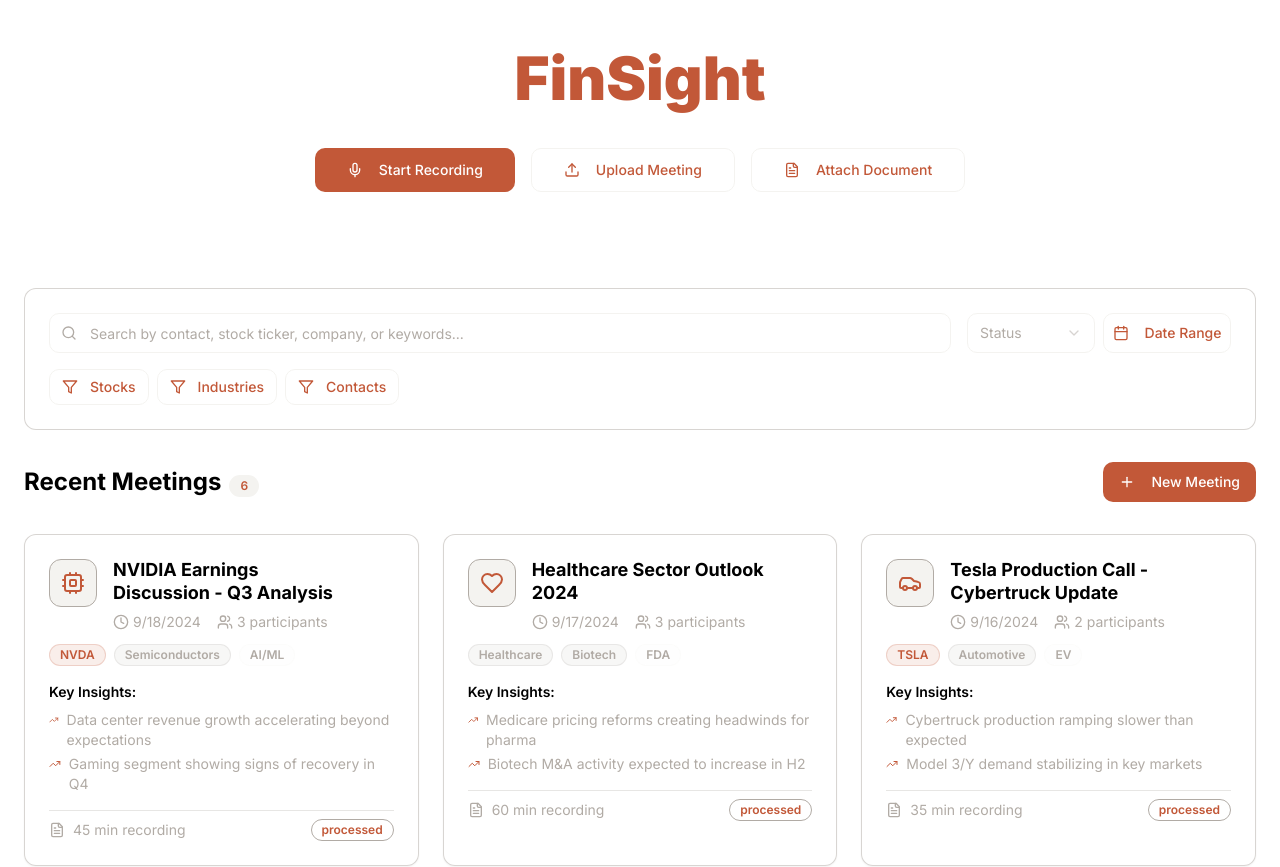
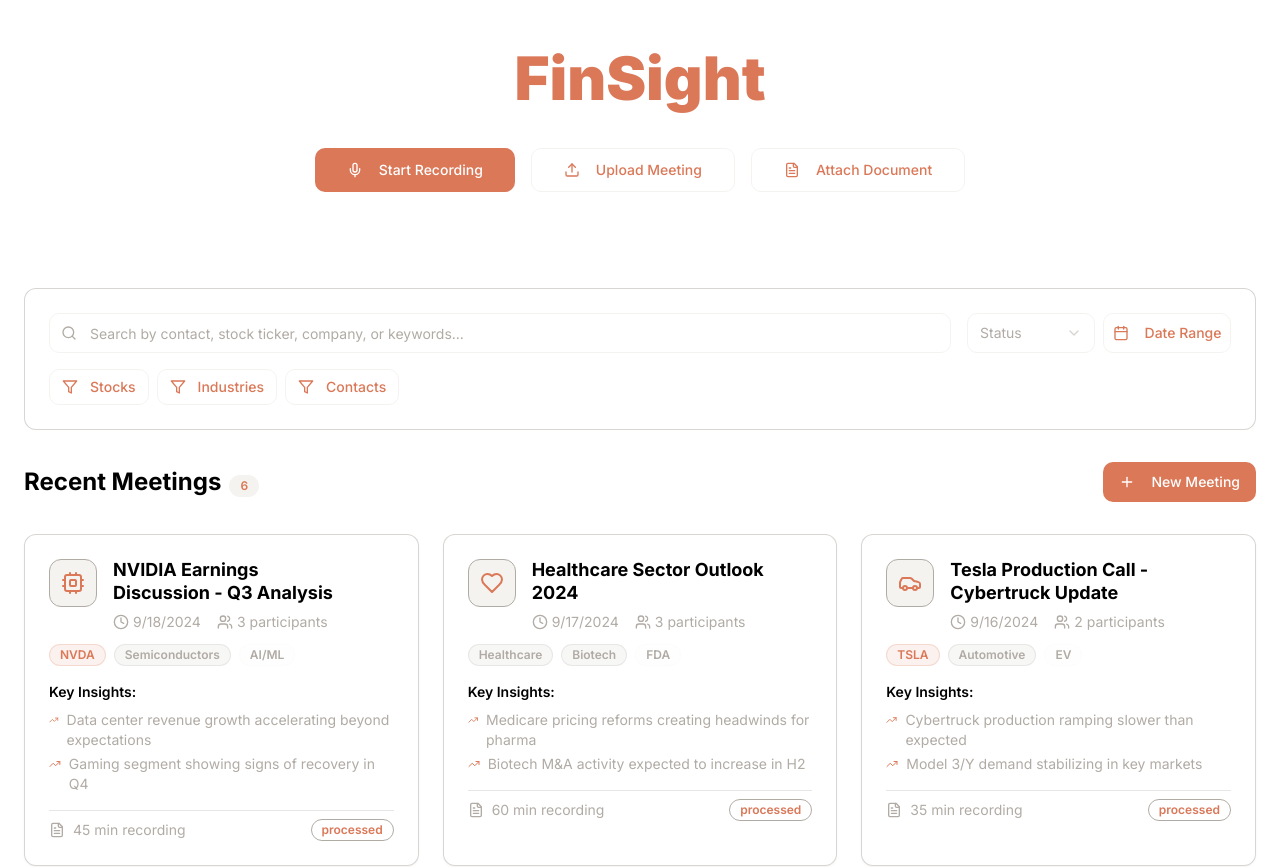
Before and after one commit to yb235/aifinsight, a React (Vite) app: page / in a window 1280 px wide. Shown: the top 867 px of the page. Built offline with nearby package versions, Linux system fonts and the light colour scheme; the HTML template or start-up script is replaced by a standard one.

Commit message:
Update color palette

```diff
--- a/src/index.css
+++ b/src/index.css
@@ -8,51 +8,51 @@ All colors MUST be HSL.
 
 @layer base {
   :root {
-    /* Claude AI Brand Colors */
+    /* Custom Brand Colors */
     --background: 0 0% 100%;
-    --foreground: 14 55% 49%; /* Crail */
+    --foreground: 15 64% 60%; /* #da7756 */
     --title-black: 0 0% 0%;
 
     --card: 0 0% 100%;
-    --card-foreground: 14 55% 49%;
+    --card-foreground: 15 64% 60%;
 
     --popover: 0 0% 100%;
-    --popover-foreground: 14 55% 49%;
+    --popover-foreground: 15 64% 60%;
 
-    --primary: 14 55% 49%; /* Crail #C15F3C */
+    --primary: 15 64% 60%; /* #da7756 */
     --primary-foreground: 0 0% 100%;
 
     --secondary: 44 17% 95%; /* Pampas #F4F3EE */
-    --secondary-foreground: 14 55% 49%;
+    --secondary-foreground: 15 64% 60%;
 
     --muted: 44 17% 95%; /* Pampas */
     --muted-foreground: 32 7% 67%; /* Cloudy #B1ADA1 */
 
     --accent: 44 17% 95%; /* Pampas */
-    --accent-foreground: 14 55% 49%;
+    --accent-foreground: 15 64% 60%;
 
     --destructive: 0 84% 60%;
     --destructive-foreground: 0 0% 100%;
 
     --border: 32 7% 67%; /* Cloudy */
     --input: 44 17% 95%; /* Pampas */
-    --ring: 14 55% 49%; /* Crail */
+    --ring: 15 64% 60%; /* #da7756 */
 
-    /* Claude Brand Data Colors */
-    --stock-primary: 14 55% 49%; /* Crail */
-    --stock-secondary: 14 60% 55%;
+    /* Brand Data Colors */
+    --stock-primary: 15 64% 60%; /* #da7756 */
+    --stock-secondary: 15 70% 65%;
     --industry-primary: 32 7% 67%; /* Cloudy */
     --industry-secondary: 32 10% 70%;
-    --contact-primary: 14 45% 40%;
-    --contact-secondary: 14 50% 45%;
+    --contact-primary: 15 55% 50%;
+    --contact-secondary: 15 60% 55%;
 
     /* Status Colors */
-    --success: 14 55% 49%;
-    --warning: 14 55% 49%;
+    --success: 15 64% 60%;
+    --warning: 15 64% 60%;
     --error: 0 84% 60%;
 
     /* Shadows - Clean and minimal */
-    --shadow-glow: 0 0 20px hsl(14 55% 49% / 0.15);
+    --shadow-glow: 0 0 20px hsl(15 64% 60% / 0.15);
     --shadow-card: 0 4px 24px hsl(0 0% 0% / 0.05);
     --shadow-elevated: 0 8px 40px hsl(0 0% 0% / 0.1);
 
```
